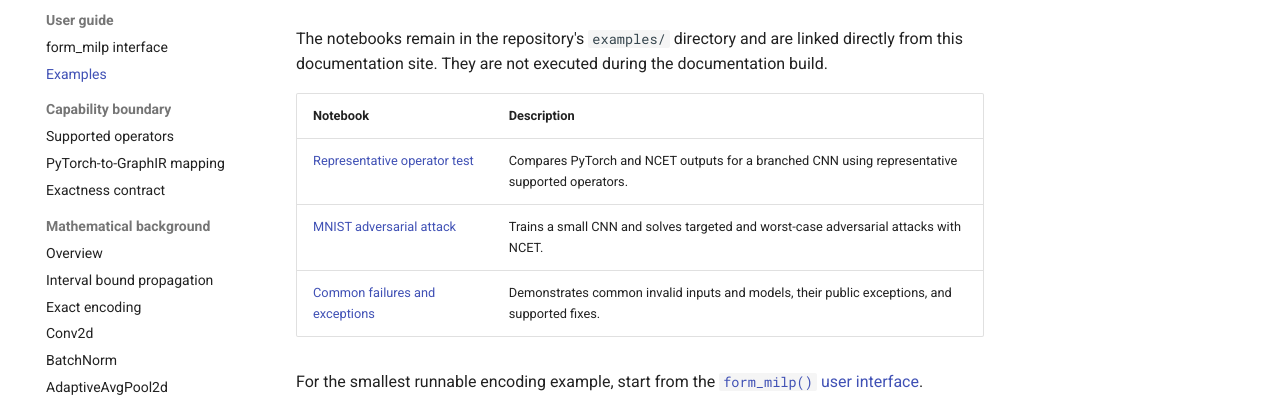
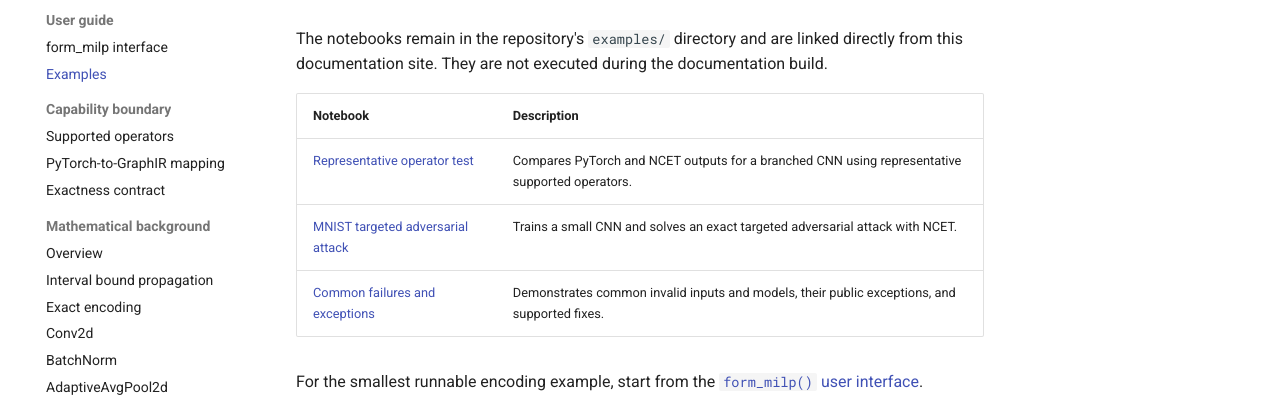
Before and after one commit to xuwkk/ncet, an MkDocs documentation site: the page built from docs/examples.md, in a window 1280 px wide. Shown: the part 154-560 px from the top of the page. Built offline with MkDocs 1.6.1 and Material for MkDocs 9.7.7, drawn with Linux system fonts in a browser that asks for light colours; comment, search, counter and statistics services are not loaded.

```diff
--- a/docs/examples.md
+++ b/docs/examples.md
@@ -7,7 +7,7 @@
 | Notebook | Description |
 |---|---|
 | [Representative operator test](https://github.com/xuwkk/ncet/blob/main/examples/artificial_test_on_operators.ipynb) | Compares PyTorch and NCET outputs for a branched CNN using representative supported operators. |
-| [MNIST adversarial attack](https://github.com/xuwkk/ncet/blob/main/examples/mnist_cnn_adversarial_attack.ipynb) | Trains a small CNN and solves targeted and worst-case adversarial attacks with NCET. |
+| [MNIST targeted adversarial attack](https://github.com/xuwkk/ncet/blob/main/examples/mnist_cnn_adversarial_attack.ipynb) | Trains a small CNN and solves an exact targeted adversarial attack with NCET. |
 | [Common failures and exceptions](https://github.com/xuwkk/ncet/blob/main/examples/common_failures_and_exceptions.ipynb) | Demonstrates common invalid inputs and models, their public exceptions, and supported fixes. |
 
 For the smallest runnable encoding example, start from the
```
Also changed, not shown: README.md (+2 -1 lines), 1 other file.
